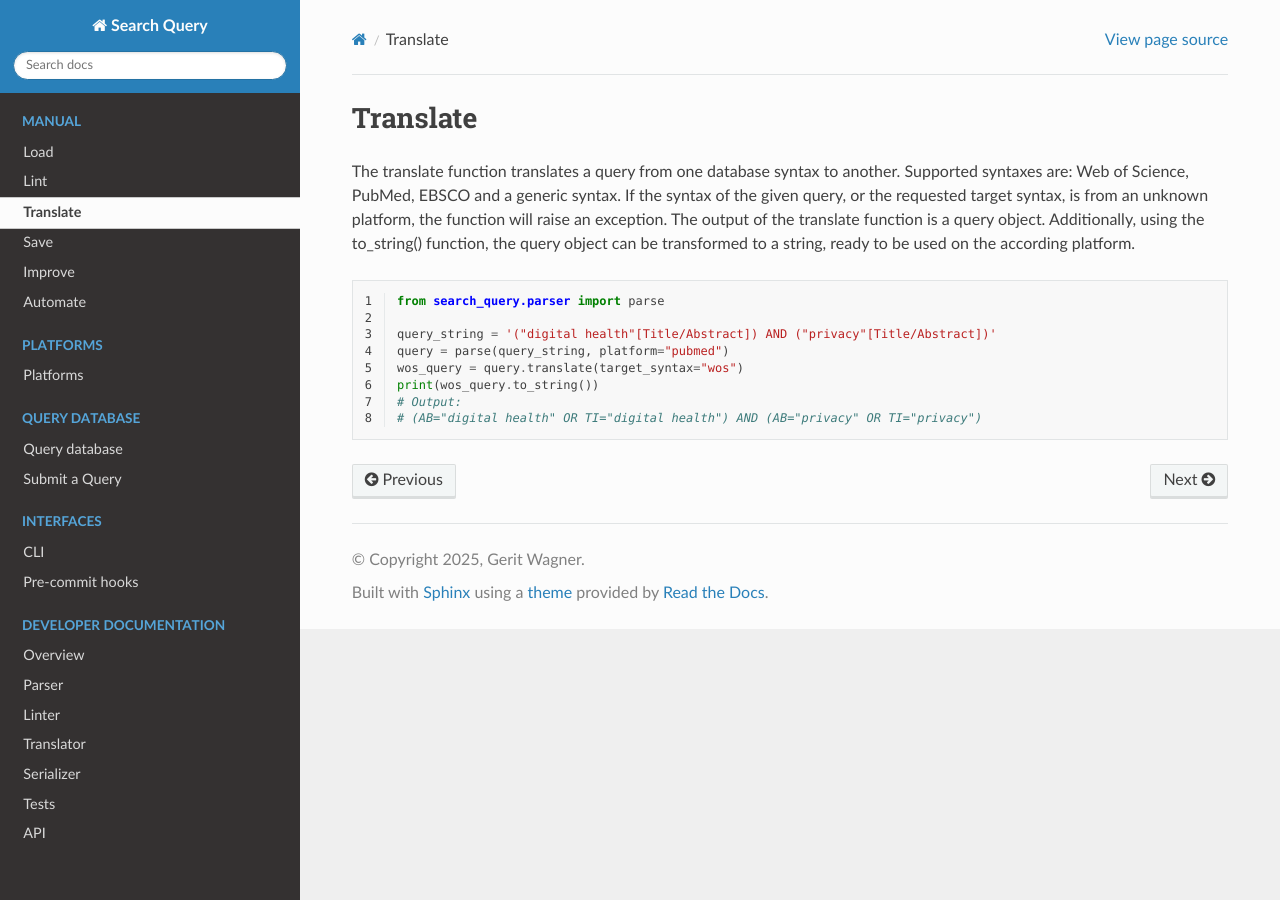
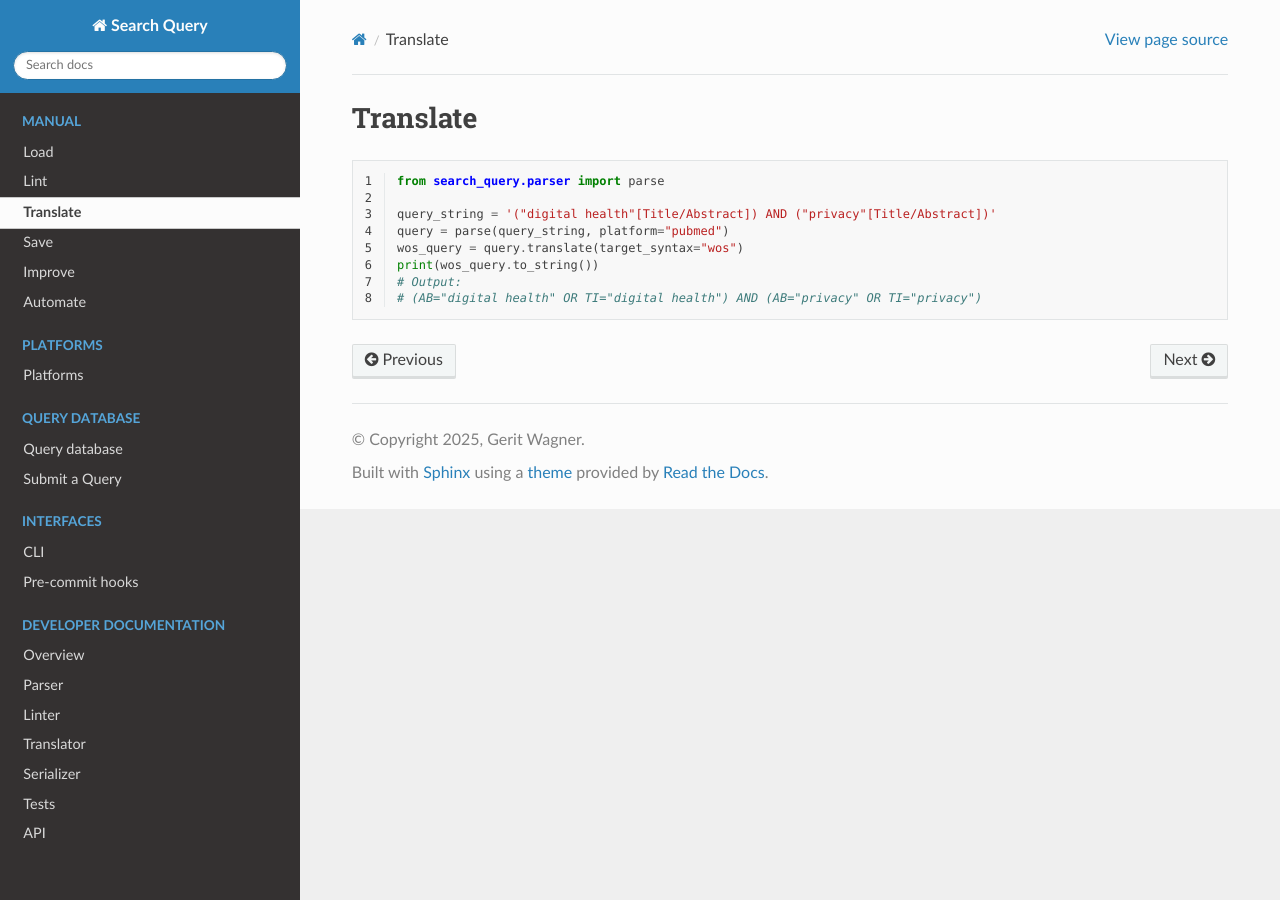
Before and after one commit to CoLRev-Environment/search-query, a Sphinx documentation site: the page built from docs/source/translate.rst, in a window 1280 px wide. Built offline with Sphinx 7.4.7 and the Read the Docs theme 3.1.0, drawn with Linux system fonts in a browser that asks for light colours.

Commit message:
revert changes to translate docs

```diff
--- a/docs/source/translate.rst
+++ b/docs/source/translate.rst
@@ -2,13 +2,6 @@
 
 Translate
 ==========================================================
-
-The translate function translates a query from one database syntax to another.
-Supported syntaxes are: Web of Science, PubMed, EBSCO and a generic syntax.
-If the syntax of the given query, or the requested target syntax, is from an unknown platform, the function will raise an exception.
-The output of the translate function is a query object.
-Additionally, using the to_string() function, the query object can be transformed to a string, ready to be used on the according platform.
-
 
 ..
    TODO
```
